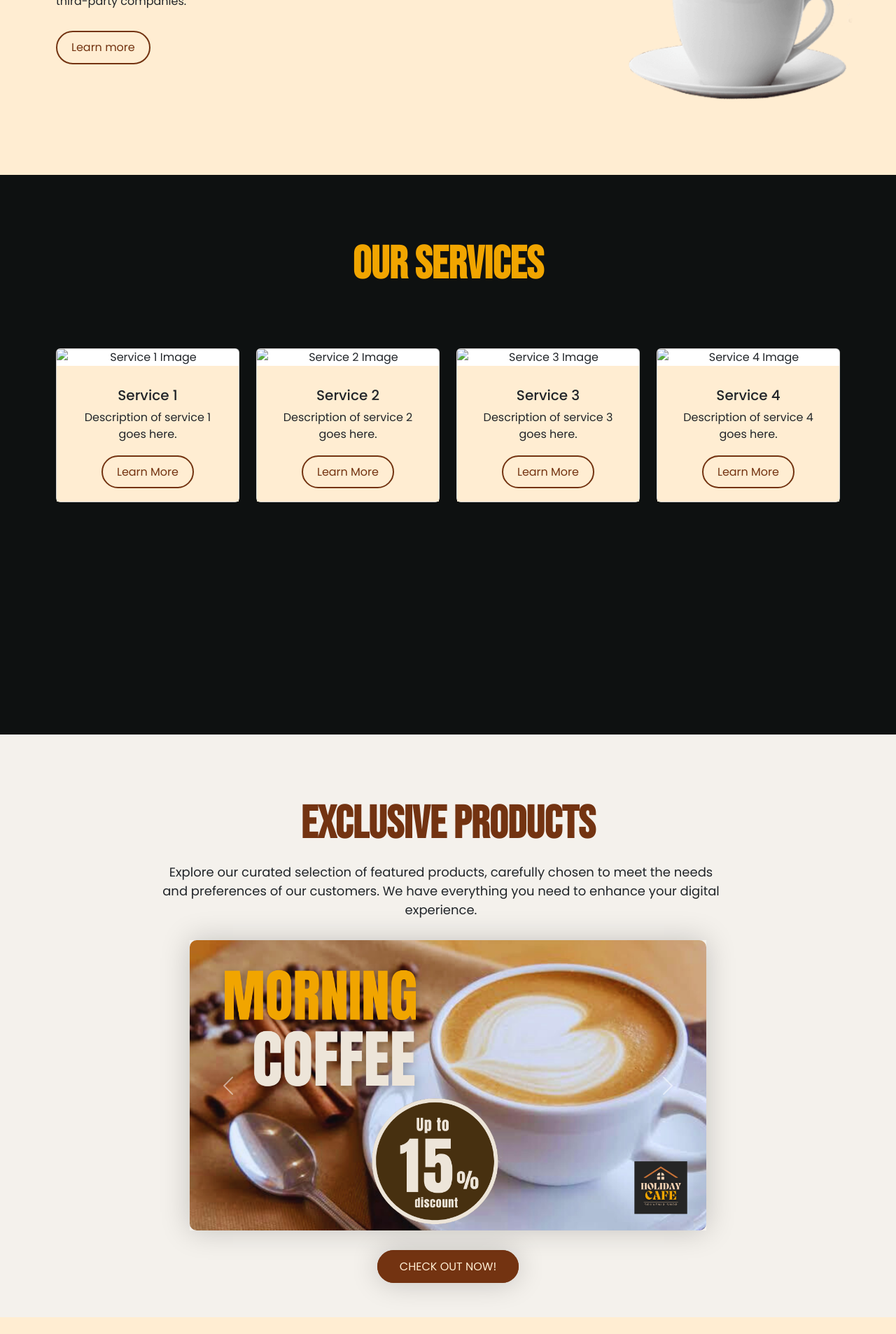
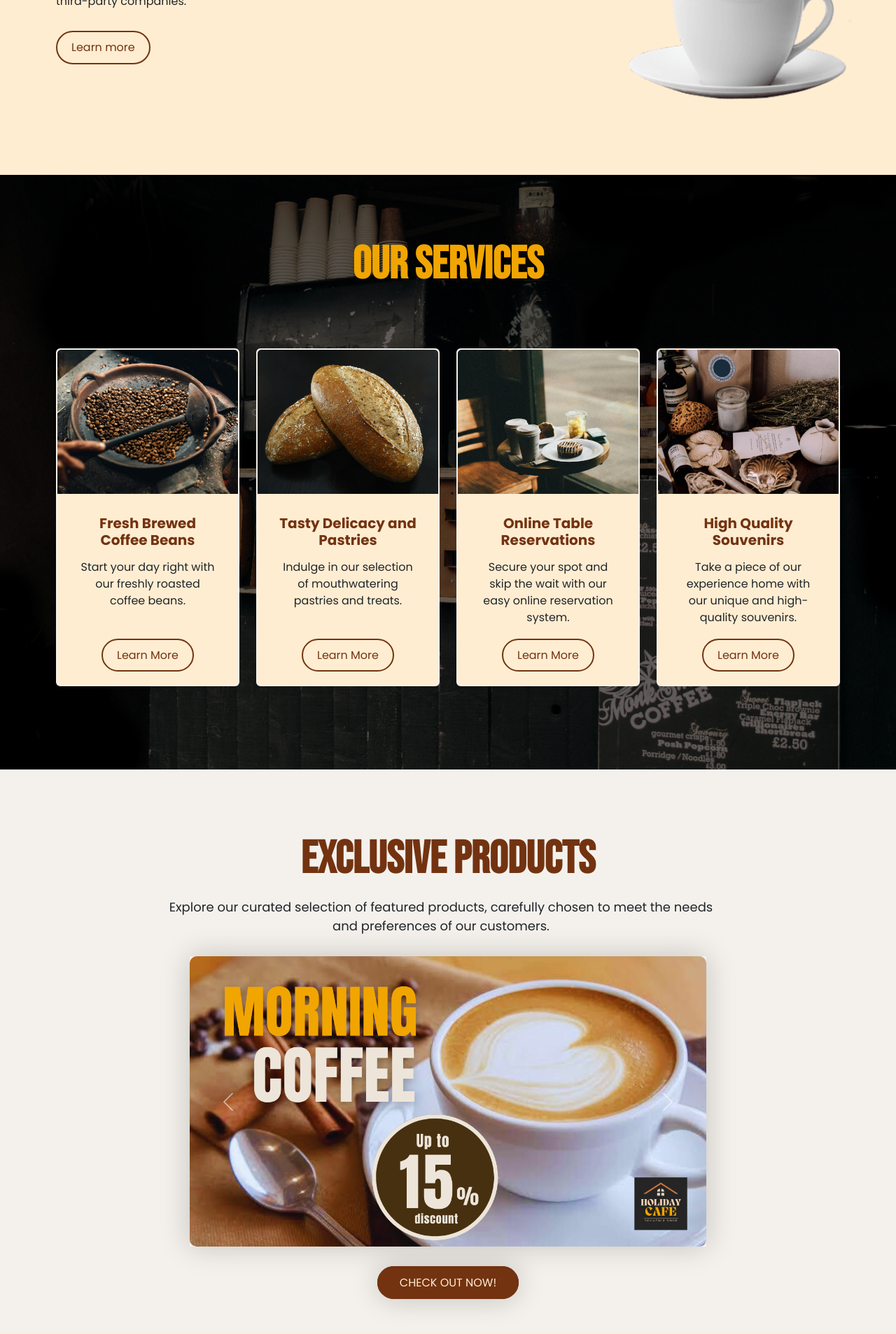
Before and after one commit to AaronClaude/Holiday-Cafe-and-Souvenir-Shop-CAPSTONE, a PHP site: page / in a window 1280 px wide; the page is wider, and only the part inside the window is pictured. Shown: the part 1421-3328 px from the top of that part at 70% size. Run offline with PHP 8.4, Linux system fonts and the light colour scheme; some libraries are stand-ins or nearby versions.

Commit message:
update html, css
- added services cards

```diff
--- a/CSS/styles.css
+++ b/CSS/styles.css
@@ -279,6 +279,7 @@
 
 #about-us .container{
   text-align: center;
+
 }
 
 #about-us .container h2 {
@@ -292,6 +293,7 @@
   width: 550px;
   margin-top: -500px;
   margin-left: 700px;
+
 }
 
 #about-us .container h3 {
@@ -317,9 +319,30 @@
 
 /* Services Section */
 #services {
-  background-color: #0e1111;
-  height: 800px;
+  background: url('../img/2.jpg');
+  background-size: cover;
+  background-repeat: no-repeat;
+  background-position: center;
+  height: 850px;
+  position: relative;
 }
+
+#services::before {
+  content: "";
+  position: absolute;
+  top: 0;
+  left: 0;
+  width: 100%;
+  height: 100%;
+  background: rgba(0, 0, 0, 0.6);
+}
+
+#services .container {
+  position: relative;
+
+}
+
+
 
 #services .container h2 {
   font-family: "Bebas Neue", sans-serif;
@@ -331,9 +354,35 @@
   margin-top: 80px;
 }
 
+.card {
+  position: relative;
+  overflow: hidden;
+  border: #F4F1EC 2px solid;
+}
+
+.card:hover {
+  border: 2px solid #733311;
+  transition: 0.3s ease
+
+}
+
+.card img {
+  cursor: pointer;
+  transition: transform 0.3s ease;
+}
+
+.card img:hover {
+  transform: scale(1.1);
+}
 .card-body {
   padding: 30px;
   background-color: #FFEDD2;
+}
+
+.card-body h5 {
+  font-weight: 600;
+  color: #733311;
+  margin-bottom: 15px;
 }
 .card-body p{
   margin-bottom: 30px;
@@ -461,3 +510,15 @@
 footer p {
   font-size: 14px;
 }
+
+
+@keyframes fade-in {
+  from {
+    opacity: 0;
+    transform: translateY(50px); /* Initial position below the viewport */
+  }
+  to {
+    opacity: 1;
+    transform: translateY(0); /* Move element to its original position */
+  }
+}
--- a/index.html
+++ b/index.html
@@ -61,7 +61,7 @@
 
 
  <!-- Starting About Us Section -->
-  <section id="about-us">
+  <section id="about-us" class="about-us">
     <div class="container">
       <h2>About Us</h2>
 
@@ -79,46 +79,46 @@
  <!-- End of About Us Section -->
 
  <!-- Starting Our Services Section -->
-  <section id="services">
+  <section id="services" class="services">
     <div class="container">
       <h2>Our Services</h2>
       <div class="row">
         <div class="col-md-6 col-lg-3">
           <div class="card">
-            <img src="https://via.placeholder.com/500x400" class="card-img-top" alt="Service 1 Image">
+            <img src="img/services-1.jpg" class="card-img-top" alt="Service 1 Image">
             <div class="card-body">
-              <h5 class="card-title">Service 1</h5>
-              <p class="card-text">Description of service 1 goes here.</p>
+              <h5 class="card-title">Fresh Brewed Coffee Beans</h5>
+              <p class="card-text">Start your day right with our freshly roasted coffee beans.</p><br>
               <a href="#" class="btn-1">Learn More</a>
             </div>
           </div>
         </div>
         <div class="col-md-6 col-lg-3">
           <div class="card">
-            <img src="https://via.placeholder.com/500x400" class="card-img-top" alt="Service 2 Image">
+            <img src="img/services-2.jpg" class="card-img-top" alt="Service 2 Image">
             <div class="card-body">
-              <h5 class="card-title">Service 2</h5>
-              <p class="card-text">Description of service 2 goes here.</p>
+              <h5 class="card-title">Tasty Delicacy and Pastries</h5>
+              <p class="card-text">Indulge in our selection of mouthwatering pastries and treats.</p><br>
               <a href="#" class="btn-1">Learn More</a>
             </div>
           </div>
         </div>
         <div class="col-md-6 col-lg-3">
           <div class="card">
-            <img src="https://via.placeholder.com/500x400" class="card-img-top" alt="Service 3 Image">
+            <img src="img/services-3.jpg" class="card-img-top" alt="Service 3 Image">
             <div class="card-body">
-              <h5 class="card-title">Service 3</h5>
-              <p class="card-text">Description of service 3 goes here.</p>
+              <h5 class="card-title">Online Table Reservations</h5>
+              <p class="card-text">Secure your spot and skip the wait with our easy online reservation system.</p>
               <a href="#" class="btn-1">Learn More</a>
             </div>
           </div>
         </div>
         <div class="col-md-6 col-lg-3">
           <div class="card">
-            <img src="https://via.placeholder.com/500x400" class="card-img-top" alt="Service 4 Image">
+            <img src="img/services-4.jpg" class="card-img-top" alt="Service 4 Image">
             <div class="card-body">
-              <h5 class="card-title">Service 4</h5>
-              <p class="card-text">Description of service 4 goes here.</p>
+              <h5 class="card-title">High Quality Souvenirs</h5>
+              <p class="card-text">Take a piece of our experience home with our unique and high-quality souvenirs.</p>
               <a href="#" class="btn-1">Learn More</a>
             </div>
           </div>
@@ -135,7 +135,7 @@
   <section id="featured-products">
     <div class="container">
       <h2>Exclusive Products</h2>
-      <p>Explore our curated selection of featured products, carefully chosen to meet the needs and preferences of our customers. We have everything you need to enhance your digital experience.</p>
+      <p>Explore our curated selection of featured products, carefully chosen to meet the needs and preferences of our customers.</p>
       <div class="row">
         <div class="col-md-8 mx-auto">
           <div id="productCarousel" class="carousel slide product-card" data-bs-ride="carousel">
@@ -176,8 +176,8 @@
   <!-- Start of Our Product Section -->
   <section id="products">
     <div class="container">
-      <h2>Our Products</h2>
-      <p>Experience the essence of indulgence with our expertly crafted coffees, premium teas, delectable pastries, and much more! <a href="">View All</a></p>
+      <h2>Our Menu</h2>
+      <p>Experience the essence of indulgence with our expertly blended coffees, premium teas, delectable pastries, and much more! <a href="">View All</a></p>
     </div>
   </section>
  <!-- End of Our Product Section -->
```
Also changed, not shown: JS/main.js (line endings or trailing spaces), img/2.jpg (added), img/services-1.jpg (added), img/services-2.jpg (added), img/services-3.jpg (added), img/services-4.jpg (added).
